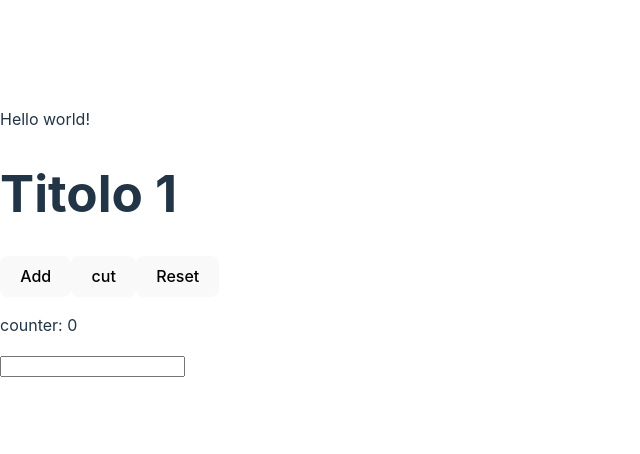
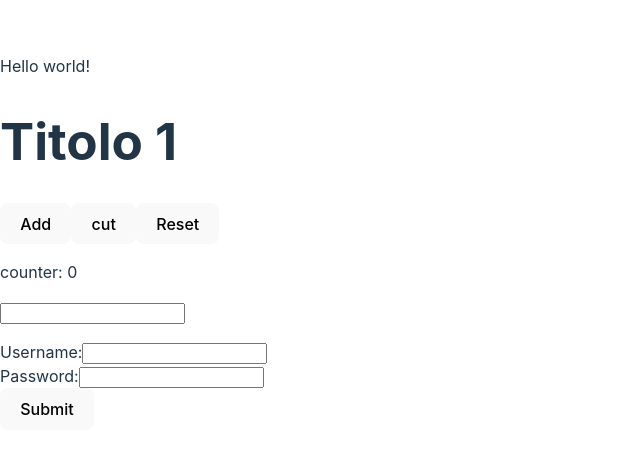
Before and after one commit to rubencommisso/ex_react, a React (Vite) app in the folder vite-project/: page / in a window 1280 px wide. Shown: the part 166-620 px from the top of the page, without its empty margins (0-640 px from the left). Built offline with nearby package versions, Linux system fonts and the light colour scheme.

Commit message:
add form

```diff
--- a/vite-project/src/App.jsx
+++ b/vite-project/src/App.jsx
@@ -2,6 +2,7 @@ import { Component } from "react";
 import Button from './Button.jsx';
 import Counter from './Counter.jsx'
 import TextInput from "./TextInput.jsx";
+import LoginForm from "./LoginForm.jsx";
 
 class App extends Component {
 
@@ -17,6 +18,7 @@ class App extends Component {
         <Button lastname="sgabello"/> */}
         <Counter></Counter>
         <TextInput/>
+        <LoginForm/>
       </>
     )
   }
--- /dev/null
+++ b/vite-project/src/LoginForm.jsx
@@ -0,0 +1,50 @@
+import { useState } from "react";
+
+const LoginForm = () => {
+    const [form, setForm] = useState({
+        username: "",
+        password: ""
+    });
+
+    const handleInput = (event) => {
+        const { name, value } = event.target;
+
+        setForm((_form) => ({
+            ..._form, // Usa _form per prendere lo stato attuale
+            [name]: value
+        }));
+    };
+
+    const handleSubmit = (event) => {
+        event.preventDefault();
+        console.log(form);
+    };
+
+    return (
+        <div>
+            <form onSubmit={handleSubmit}>
+                <label>Username:</label>
+                <input
+                    type="text"
+                    name="username"
+                    value={form.username}
+                    onChange={handleInput} // Usa onChange
+                />
+                <br />
+
+                <label>Password:</label>
+                <input
+                    type="password" // Tipo corretto per la password
+                    name="password"
+                    value={form.password}
+                    onChange={handleInput} // Usa onChange
+                />
+                <br />
+
+                <button type="submit">Submit</button>
+            </form>
+        </div>
+    );
+};
+
+export default LoginForm;
--- a/vite-project/src/TextInput.jsx
+++ b/vite-project/src/TextInput.jsx
@@ -9,7 +9,10 @@ const TextInput = () => {
 
 
     return (
+        <div>
         <input type="text" value={text} onChange={inputText} />
+        <p>{text}</p>
+        </div>
     );
 };
 
```
